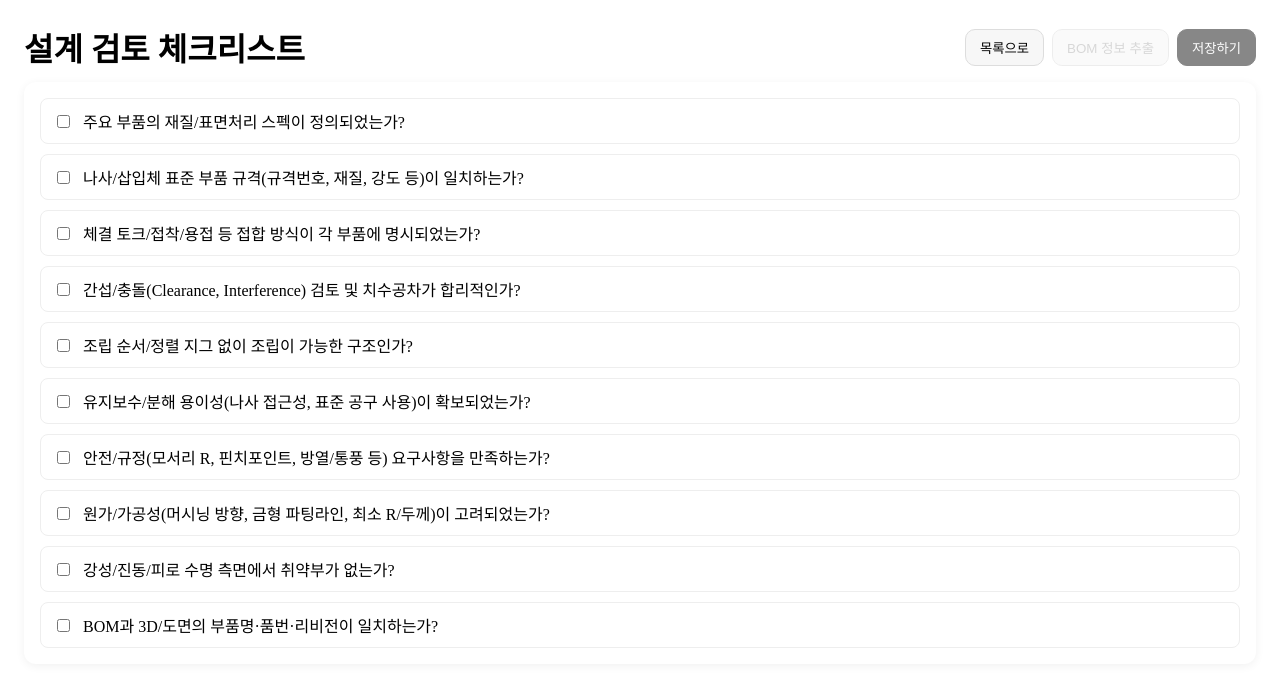
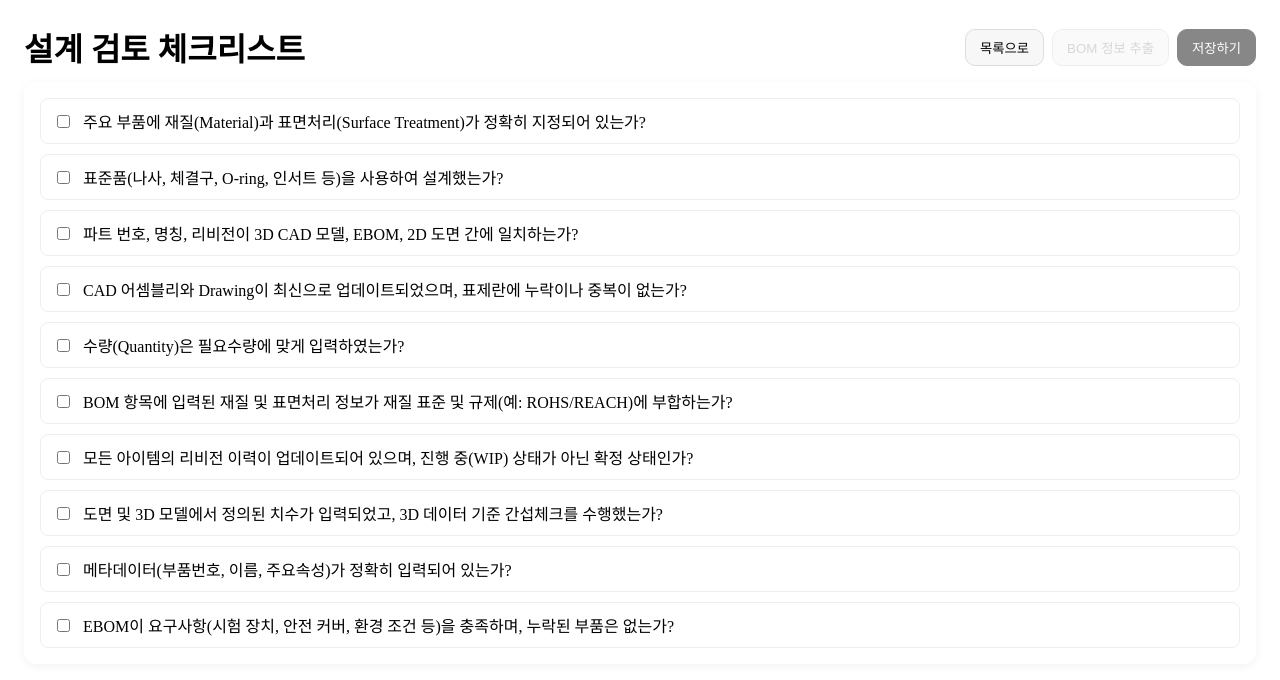
Before and after one commit to HanHwiCheol/treetable, a Next.js app: page /treetable/1/review in a window 1280 px wide. Shown: the top 680 px of the page. Built offline with nearby package versions, Linux system fonts and the light colour scheme; no server answers.

Commit message:
소스 정렬

```diff
--- a/hooks/useTreetable.ts
+++ b/hooks/useTreetable.ts
@@ -69,7 +69,7 @@ export function useTreetable(treetableId?: string, p0?: { ready: boolean; }) {
     setSaving(true);
     try {
       // 화면에서 남아있는 기존 id 수집 → 개별 삭제 반영
-      const remainIds = rows.filter((r) => r.id).map((r) => r.id!) ;
+      const remainIds = rows.filter((r) => r.id).map((r) => r.id!);
       if (importMode !== "replace") {
         await deleteMissingNodes(treetableId, remainIds);
       }
--- a/pages/treetable/[id]/review.tsx
+++ b/pages/treetable/[id]/review.tsx
@@ -4,17 +4,18 @@ import { useMemo, useState } from "react";
 import { saveReview } from "@/services/treetableService";
 
 const CHECK_ITEMS = [
-  "주요 부품의 재질/표면처리 스펙이 정의되었는가?",
-  "나사/삽입체 표준 부품 규격(규격번호, 재질, 강도 등)이 일치하는가?",
-  "체결 토크/접착/용접 등 접합 방식이 각 부품에 명시되었는가?",
-  "간섭/충돌(Clearance, Interference) 검토 및 치수공차가 합리적인가?",
-  "조립 순서/정렬 지그 없이 조립이 가능한 구조인가?",
-  "유지보수/분해 용이성(나사 접근성, 표준 공구 사용)이 확보되었는가?",
-  "안전/규정(모서리 R, 핀치포인트, 방열/통풍 등) 요구사항을 만족하는가?",
-  "원가/가공성(머시닝 방향, 금형 파팅라인, 최소 R/두께)이 고려되었는가?",
-  "강성/진동/피로 수명 측면에서 취약부가 없는가?",
-  "BOM과 3D/도면의 부품명·품번·리비전이 일치하는가?",
+  "주요 부품에 재질(Material)과 표면처리(Surface Treatment)가 정확히 지정되어 있는가?",
+  "표준품(나사, 체결구, O-ring, 인서트 등)을 사용하여 설계했는가?",
+  "파트 번호, 명칭, 리비전이 3D CAD 모델, EBOM, 2D 도면 간에 일치하는가?",
+  "CAD 어셈블리와 Drawing이 최신으로 업데이트되었으며, 표제란에 누락이나 중복이 없는가?",
+  "수량(Quantity)은 필요수량에 맞게 입력하였는가?",
+  "BOM 항목에 입력된 재질 및 표면처리 정보가 재질 표준 및 규제(예: ROHS/REACH)에 부합하는가?",
+  "모든 아이템의 리비전 이력이 업데이트되어 있으며, 진행 중(WIP) 상태가 아닌 확정 상태인가?",
+  "도면 및 3D 모델에서 정의된 치수가 입력되었고, 3D 데이터 기준 간섭체크를 수행했는가?",
+  "메타데이터(부품번호, 이름, 주요속성)가 정확히 입력되어 있는가?",
+  "EBOM이 요구사항(시험 장치, 안전 커버, 환경 조건 등)을 충족하며, 누락된 부품은 없는가?",
 ];
+
 
 export default function ReviewPage() {
   const router = useRouter();
@@ -75,7 +76,7 @@ export default function ReviewPage() {
         padding: 16,
         boxShadow: "0 2px 10px rgba(0,0,0,0.06)"
       }}>
-        <div style={{ display:"grid", rowGap: 10 }}>
+        <div style={{ display: "grid", rowGap: 10 }}>
           {CHECK_ITEMS.map((label, i) => (
             <label key={i} style={{
               display: "flex",
```
Also changed, not shown: pages/api/reports/[tableId].ts (+4 -4 lines), components/LCAReport.tsx (line endings or trailing spaces), components/treetable/Toolbar.tsx (indentation only), components/treetable/TreeGrid.tsx (indentation only), pages/index.tsx (line endings or trailing spaces), pages/treetable/[id].tsx (indentation only).
